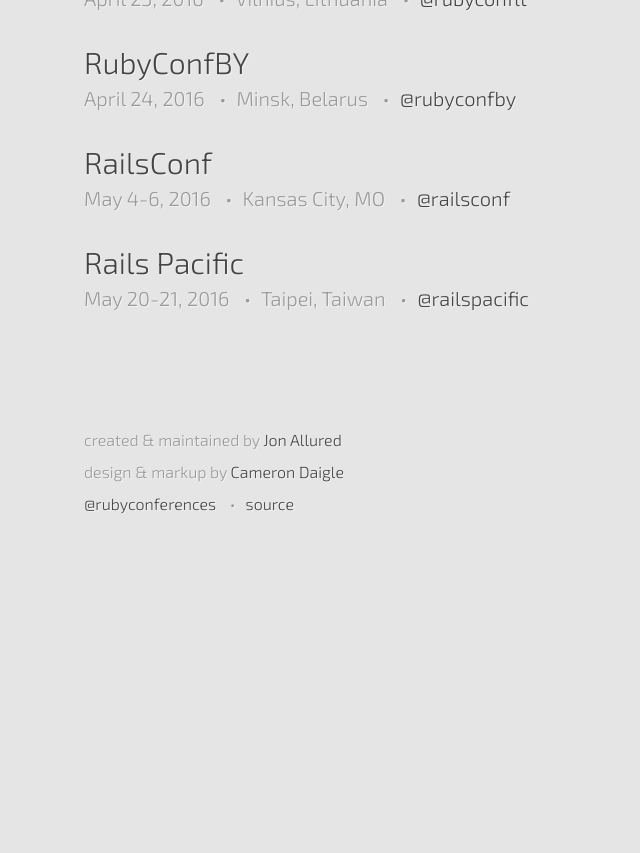
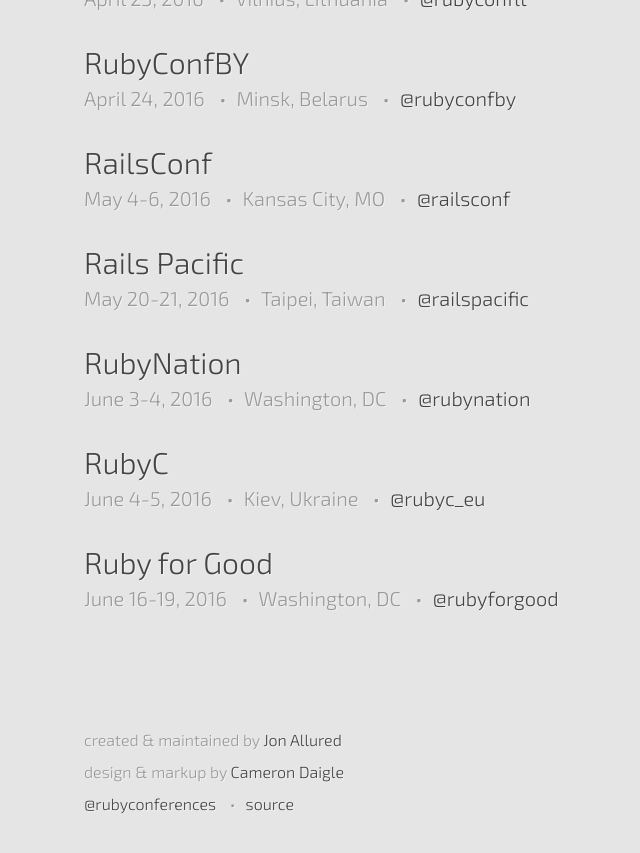
Before and after one commit to ruby-conferences/ruby-conferences.github.io, a Jekyll site: the page built from past/index.html, in a window 1280 px wide and 900 px high, scrolled down 11018 px. Shown: the top 853 px of the window, without its empty margins (156-796 px from the left). Built offline with Jekyll 4.4.1, drawn with Linux system fonts in a browser that asks for light colours; before the commit the page ends 11618 px from its top, so only the background shows below that.

Commit message:
Update past.yml

```diff
--- a/_data/past.yml
+++ b/_data/past.yml
@@ -684,3 +684,21 @@
   dates: "May 20-21, 2016"
   url: http://railspacific.com/
   twitter: railspacific
+
+- name: RubyNation
+  location: Washington, DC
+  dates: "June 3-4, 2016"
+  url: http://www.rubynation.org/
+  twitter: rubynation
+
+- name: RubyC
+  location: Kiev, Ukraine
+  dates: "June 4-5, 2016"
+  url: http://rubyc.eu/
+  twitter: rubyc_eu
+
+- name: Ruby for Good
+  location: Washington, DC
+  dates: "June 16-19, 2016"
+  url: http://www.rubyforgood.org/
+  twitter: rubyforgood
```
